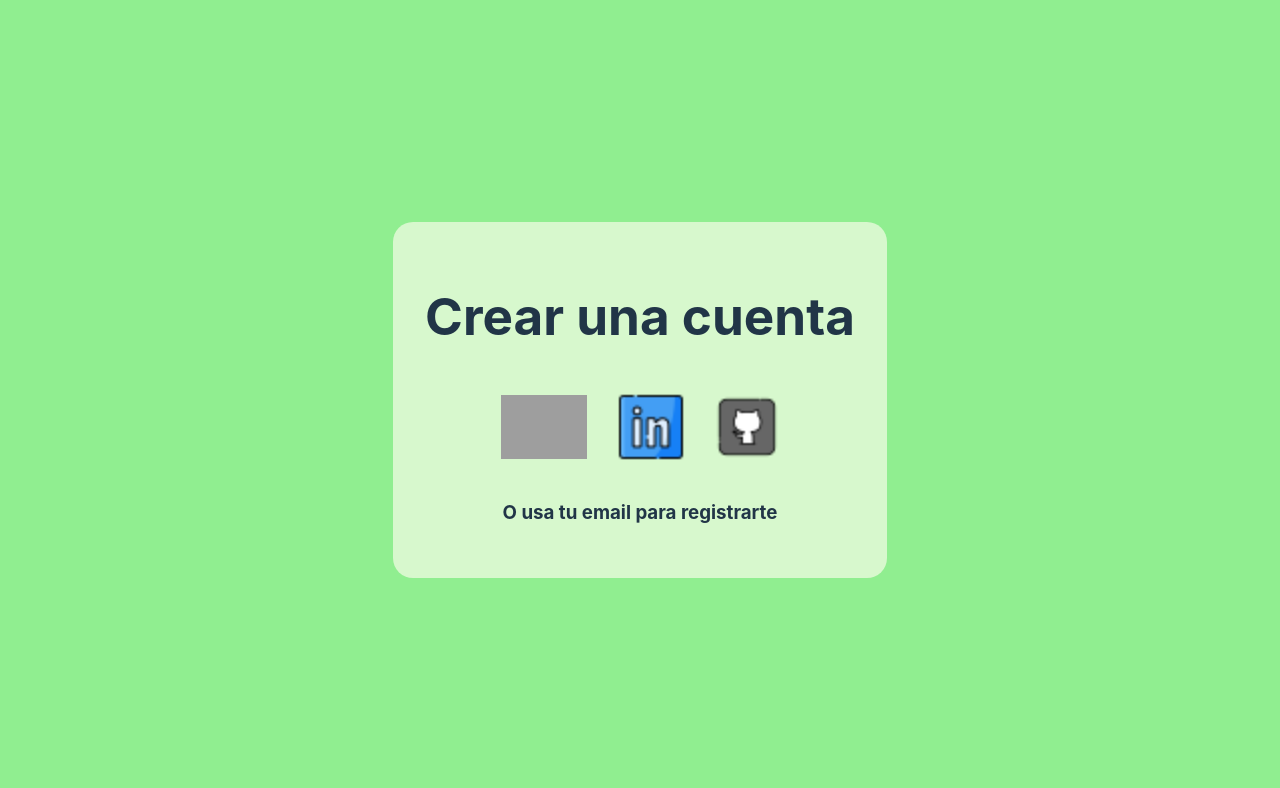
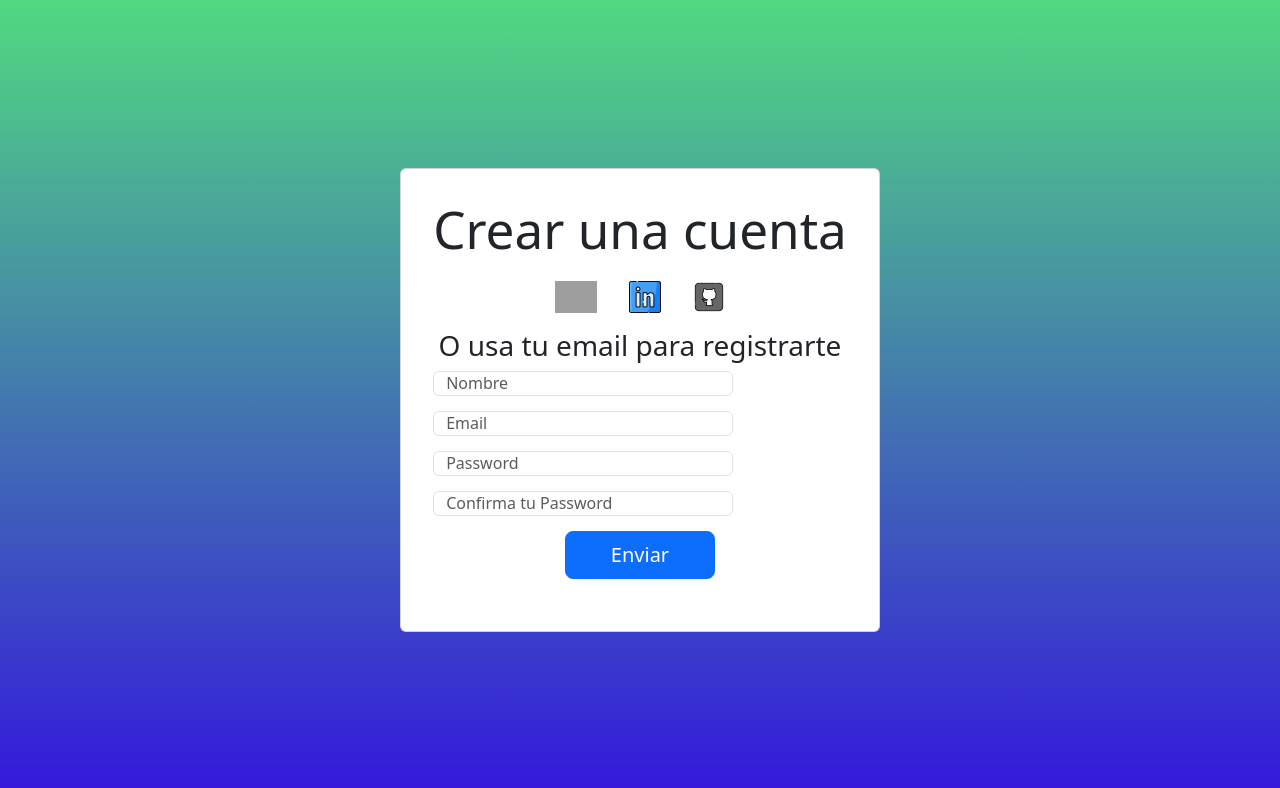
Before and after one commit to Makaosva/Proyecto_2_Validador, a React (Vite) app: page / in a window 1280 px wide. Shown: the top 788 px of the page. Built offline with nearby package versions, Linux system fonts and the light colour scheme; grey boxes are pictures that could not be loaded.

Commit message:
feat/Se creo el componente de Alert.jsx y se arreglaron algunos errores

```diff
--- /dev/null
+++ b/src/components/Alert.jsx
@@ -0,0 +1,13 @@
+import React from 'react';
+
+const Alert = ({ mensaje, tipo }) => {
+    if (!mensaje) return null;
+
+    return (
+        <div className={`alert alert-${tipo}`} role="alert">
+            {mensaje}
+        </div>
+    );
+};
+
+export default Alert;
--- a/src/components/Formulario.jsx
+++ b/src/components/Formulario.jsx
@@ -1,73 +1,54 @@
-import React from "react"
-import {useState} from 'react'
+import React, { useState } from 'react';
 
-const Formulario = () => {
-
-    //Estados del Formulario
+const Formulario = ({ setMensaje, setTipo }) => {
+    // Estados del Formulario
     const [nombre, setNombre] = useState('');
     const [email, setEmail] = useState('');
     const [password, setPassword] = useState('');
     const [confirmar, setConfirmar] = useState('');
+    const [errorConfirmar, setErrorConfirmar] = useState('');
 
-    //Estado para los errores
-    const [errores, setErrores] = useState({
-        camposVacios: false,
-        passNoCoincide: false
-    });
-
-     // Estado para la confirmación del envío
-     const [enviado, setEnviado] = useState(false);
-
-     // Restablecer el estado de enviado a false cuando se cambia algún campo
-     const handleChange = (setter) => (e) => {
+    const handleChange = (setter) => (e) => {
         setter(e.target.value);
-        setEnviado(false);
+        setMensaje(''); // Limpiar el mensaje al cambiar algún campo
+        setErrorConfirmar(''); // Limpiar el mensaje de error de confirmación
     };
 
     const validarDatos = (e) => {
         e.preventDefault();
 
-        let erroresActuales = {
-            camposVacios: false,
-            passNoCoincide: false
-        };
+        // Validación de campos vacíos
+        if (nombre === '' || email === '' || password === '' || confirmar === '') {
+            setMensaje('Completa todos los campos');
+            setTipo('danger');
+            return;
+        }
 
-        //Validación;
-        if (nombre === '' || email === '' || password === '' || confirmar === '')
-        {
-            erroresActuales.camposVacios = true;}
+        // Validación de coincidencia de contraseñas
+        if (password !== confirmar) {
+            setErrorConfirmar('Las contraseñas no coinciden');
+            return;
+        }
 
-        if (password !== confirmar) {
-            erroresActuales.passNoCoincide = true;}
+        // Si no hay errores, se muestra un mensaje de éxito
+        setMensaje('¡Información enviada con éxito!');
+        setTipo('success');
 
-        setErrores(erroresActuales);
 
-        // Estado para validar y enviar el formulario
-        if (!erroresActuales.camposVacios && !erroresActuales.passNoCoincide) {
-
-        console.log('Formulario enviado');
-
-        // Establecer el estado de enviado a true
-        setEnviado(true);
-
-        // Reiniciar el formulario
         setNombre('');
         setEmail('');
         setPassword('');
         setConfirmar('');
-    }
     };
 
-
     return (
-        <>
         <form className="formulario" onSubmit={validarDatos}>
             <div className="form-group">
                 <input
                     type="text"
                     name="nombre"
-                    className="form-control"
-                    onChange= {handleChange(setNombre)}
+                    className="form-control barra-input"
+                    onChange={handleChange(setNombre)}
                     value={nombre}
                     placeholder="Nombre"
                 />
@@ -76,17 +57,17 @@ const Formulario = () => {
                 <input
                     type="email"
                     name="email"
-                    className="form-control"
-                    onChange= {handleChange(setEmail)}
+                    className="form-control barra-input"
+                    onChange={handleChange(setEmail)}
                     value={email}
-                    placeholder="TuEmail@email.com"
+                    placeholder="Email"
                 />
             </div>
             <div className="form-group">
                 <input
                     type="password"
                     name="password"
-                    className="form-control"
+                    className="form-control barra-input"
                     onChange={handleChange(setPassword)}
                     value={password}
                     placeholder="Password"
@@ -96,26 +77,18 @@ const Formulario = () => {
                 <input
                     type="password"
                     name="confirmar"
-                    className="form-control"
+                    className="form-control barra-input"
                     onChange={handleChange(setConfirmar)}
                     value={confirmar}
                     placeholder="Confirma tu Password"
                 />
+                {errorConfirmar && <small className="text-danger">{errorConfirmar}</small>}
             </div>
-            <button type="submit" className="btn btn-primary">
-            Enviar
+            <button type="submit" className="btn btn-primary btn-lg boton">
+                Enviar
             </button>
+        </form>
+    );
+};
 
-        {/* Mensajes de error y eviado */}
-        {errores.camposVacios && <p>Completa todos los campos</p>}
-        {errores.passNoCoincide && <p>Debes igualar tu password para continuar</p>}
-        {enviado && <p>¡Información enviada con éxito!</p>}
-
-        </form>
-        </>
-    )
-
-
-}
-
-export default Formulario
+export default Formulario;
--- a/src/components/Registro.jsx
+++ b/src/components/Registro.jsx
@@ -1,13 +1,22 @@
-import React from "react";
+import React, { useState } from 'react';
 import SocialButton from "./SocialButton";
+import Formulario from "./Formulario"
+import Alert from './Alert';
+
+import 'bootstrap/dist/css/bootstrap.min.css';
+
 
 function Registro() {
+  const [mensaje, setMensaje] = useState('');
+  const [tipo, setTipo] = useState('');
+
   return (
     <div className="card">
       <h1>Crear una cuenta</h1>
       <SocialButton />
       <h3>O usa tu email para registrarte</h3>
-      {/*}  <Formulario />*/}
+      <Formulario setMensaje={setMensaje} setTipo={setTipo} />
+      <Alert mensaje={mensaje} tipo={tipo} />
     </div>
   );
 }
--- a/src/index.css
+++ b/src/index.css
@@ -28,7 +28,7 @@ body {
   place-items: center;
   min-width: 320px;
   min-height: 100vh;
-  background-color: lightgreen;
+  background: linear-gradient(#51d981, #3416dd);
 }
 
 h1 {
@@ -67,3 +67,14 @@ button:focus-visible {
     background-color: #f9f9f9;
   }
 }
+
+.barra-input {
+  margin-bottom: 15px;
+  height: 25px;
+  width: 300px;
+}
+
+.boton {
+  margin-bottom: 20px;
+  width: 150px;
+}
```
